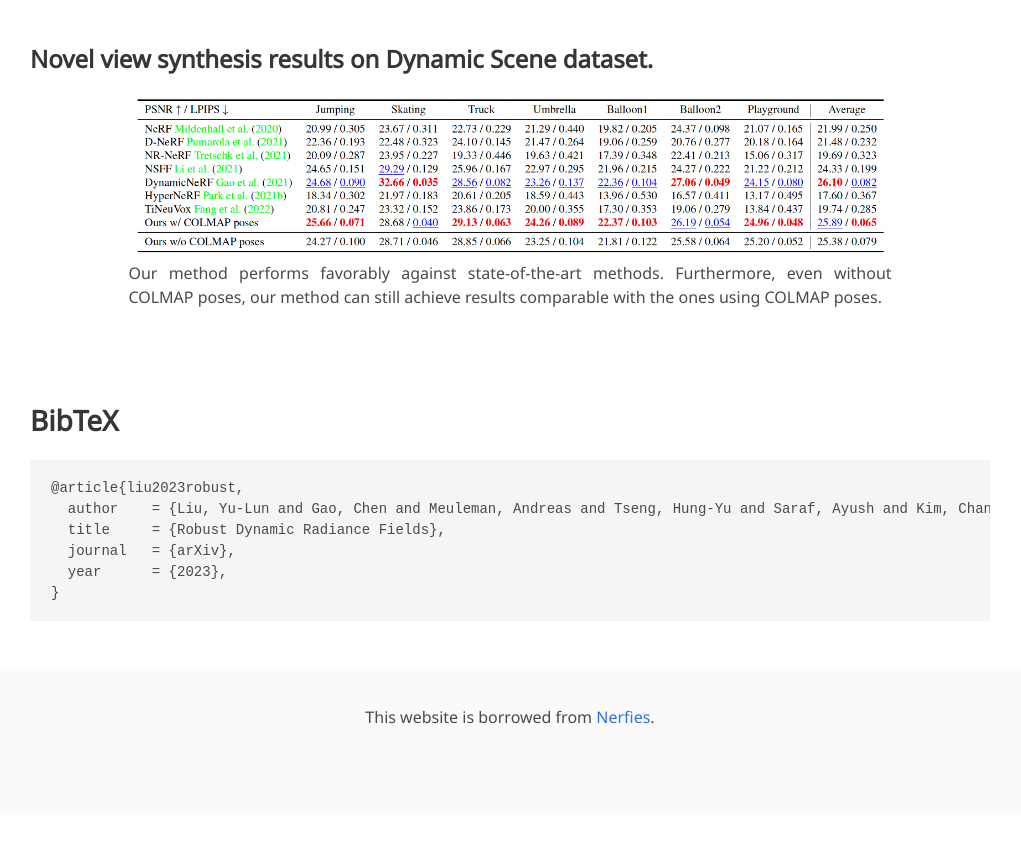
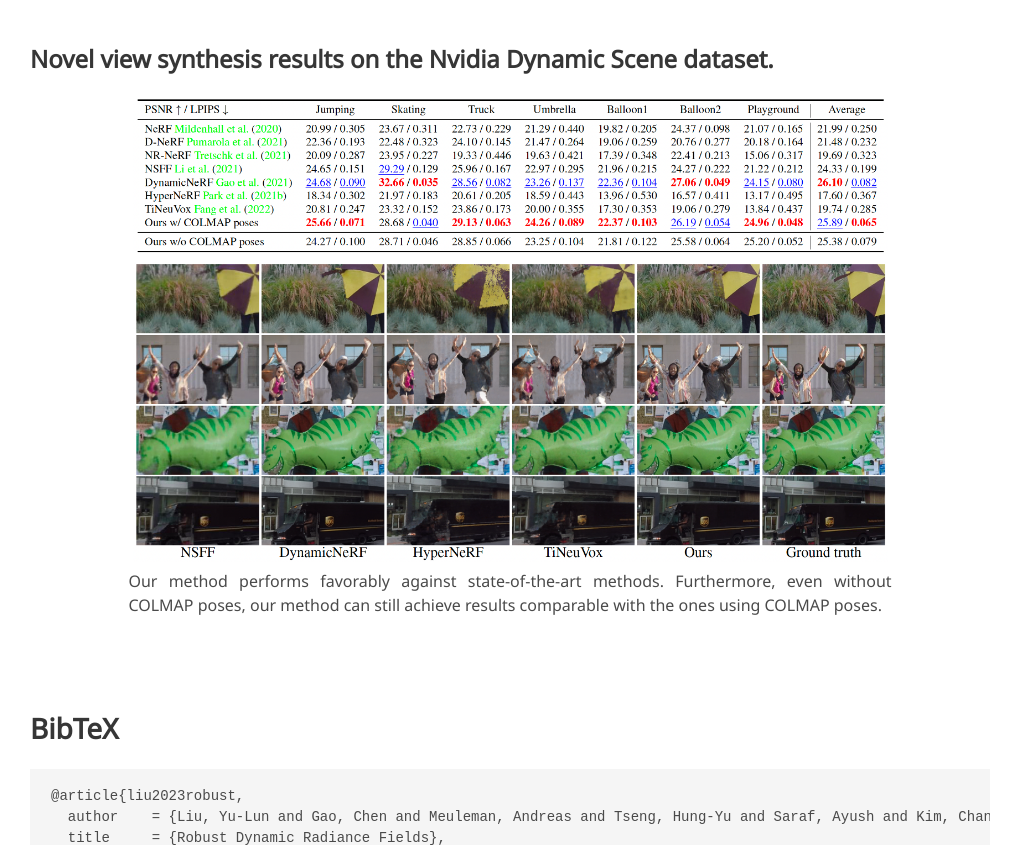
Before and after one commit to robust-dynrf/robust-dynrf.github.io, a plain HTML site: page index.html in a window 1280 px wide. Shown: the part 2728-3573 px from the top of the page, without its empty margins (130-1151 px from the left). Before the commit the page ends 3541 px from the top, so only its background shows below. Drawn offline with nearby package versions, Linux system fonts and the light colour scheme; some icons are missing; a web font is replaced by a local one.

Commit message:
Add files via upload

```diff
--- a/index.html
+++ b/index.html
@@ -274,11 +274,12 @@
     </div>
 
     <br>
-    <h2 class="title is-4">Novel view synthesis results on Dynamic Scene dataset.</h2>
+    <h2 class="title is-4">Novel view synthesis results on the Nvidia Dynamic Scene dataset.</h2>
     <div class="columns is-centered has-text-centered">
       <div class="column is-four-fifths">
         <div class="content has-text-justified">
           <center><img src="./static/images/nvidia_table.png" width="99%"/></center>
+          <center><img src="./static/images/nvidia_figure.png" width="99%"/></center>
           <p>
             Our method performs favorably against state-of-the-art methods. Furthermore, even without COLMAP poses, our method can still achieve results comparable with the ones using COLMAP poses.
           </p>
```
